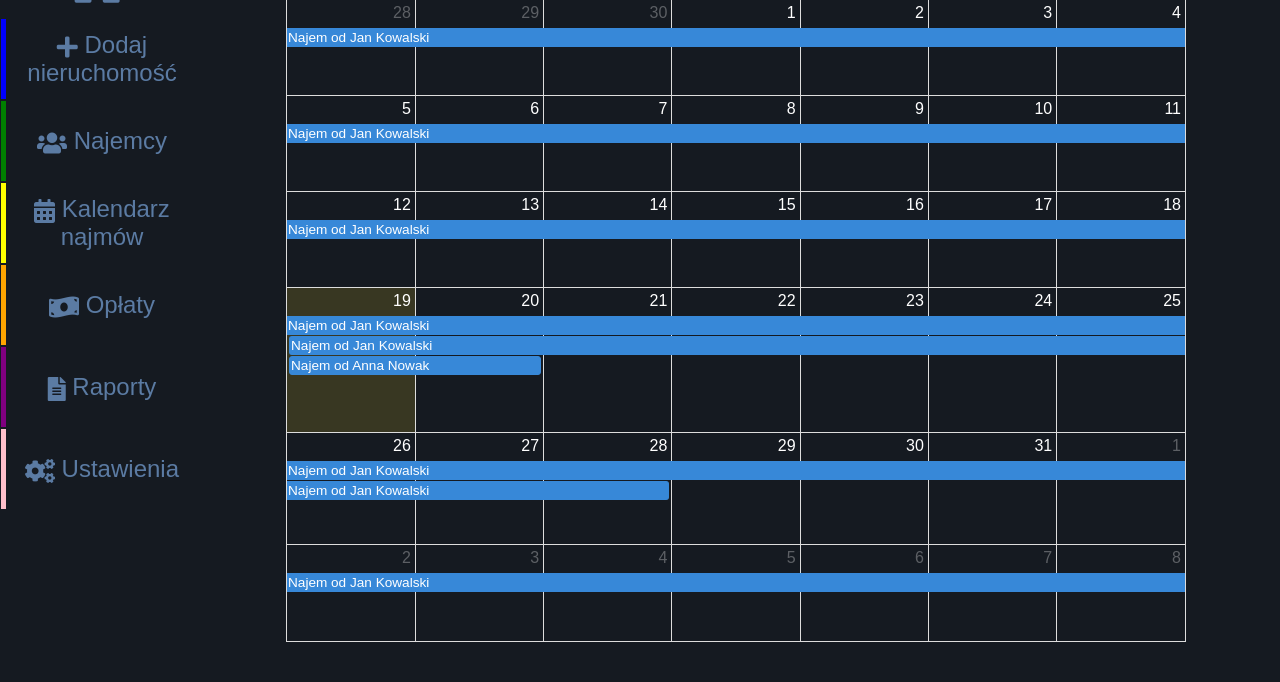
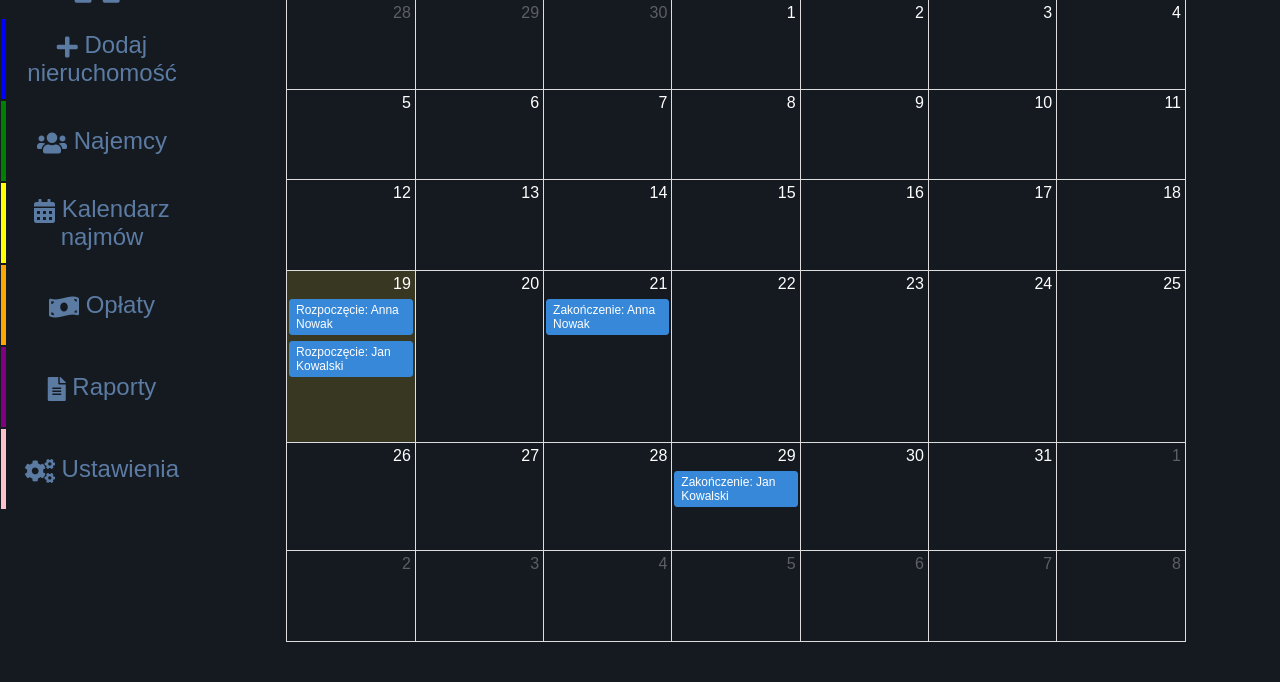
Before and after one commit to GabrielWalak/realestate, a Django app: page /kalendarz/ in a window 1280 px wide. Shown: the part 128-810 px from the top of the page. Run offline with Django 5.2, Linux system fonts and the light colour scheme; data comes from the database, SQL or seed files in the repository; both versions use the stored data as it was after the commit; some libraries are stand-ins or nearby versions.

Commit message:
naprawa kalendarza, usun oplaty
naprawa kalendarza, usun oplaty

```diff
--- a/listings/urls.py
+++ b/listings/urls.py
@@ -17,7 +17,8 @@ urlpatterns = [
     path('zmien_tlo/', views.zmien_tlo, name='zmien_tlo'),
     path('zmien-czcionke/', views.zmien_czcionke, name='zmien_czcionke'),
     path('api/najmy/', views.get_najmy, name='api-najmy'),
-    path('oplaty/', views.lista_oplat, name='lista_oplat')
+    path('oplaty/', views.lista_oplat, name='lista_oplat'),
+    path('usun_oplate/<int:oplata_id>/', views.usun_oplate, name='usun_oplate')
 ]
 
 if settings.DEBUG:
--- a/listings/views.py
+++ b/listings/views.py
@@ -158,20 +158,19 @@ def generate_report(request):
 
 #Tymek 11.05.2024 kalendarz
 
-from django.http import JsonResponse
-from .models import UmowaNajmu
+#from django.http import JsonResponse
+#from .models import UmowaNajmu
+#def get_najmy(request):
+#    najmy = UmowaNajmu.objects.all()
+#    data = [{
+#        'title': f"Najem od {najem.ID_najemcy.Imie} {najem.ID_najemcy.Nazwisko}",
+#        'start': najem.Data_rozpoczecia.strftime('%Y-%m-%d'),
+#        'end': najem.Data_zakonczenia.strftime('%Y-%m-%d')
+#   } for najem in najmy]
+#    return JsonResponse(data, safe=False)
 
-def get_najmy(request):
-    najmy = UmowaNajmu.objects.all()
-    data = [{
-        'title': f"Najem od {najem.ID_najemcy.Imie} {najem.ID_najemcy.Nazwisko}",
-        'start': najem.Data_rozpoczecia.strftime('%Y-%m-%d'),
-        'end': najem.Data_zakonczenia.strftime('%Y-%m-%d')
-    } for najem in najmy]
-    return JsonResponse(data, safe=False)
 
-#Tymek tego samego dnia, lista oplat
-
+#Tymek tego samego dnia(czyli 11.05.2024), lista oplat
 from django.shortcuts import render
 #from .models import Oplata, Najemca
 
@@ -179,3 +178,35 @@ def lista_oplat(request):
     theme = request.session.get('theme', 'dark')
     oplaty = Oplata.objects.select_related('ID_umowy__ID_najemcy').all()  # Zakładając, że istnieje relacja ID_umowy do UmowaNajmu i UmowaNajmu ma relację ID_najemcy do Najemca
     return render(request, 'lista_oplat.html', {'oplaty': oplaty,'theme': theme})
+
+
+#Tymek, 19.05 modyfikacja kalendarza
+from django.http import JsonResponse
+from .models import UmowaNajmu
+
+def get_najmy(request):
+    najmy = UmowaNajmu.objects.all()
+    data = []
+    for najem in najmy:
+        data.append({
+            'title': f"Rozpoczęcie: {najem.ID_najemcy.Imie} {najem.ID_najemcy.Nazwisko}",
+            'start': najem.Data_rozpoczecia.strftime('%Y-%m-%d'),
+            'allDay': True
+        })
+        data.append({
+            'title': f"Zakończenie: {najem.ID_najemcy.Imie} {najem.ID_najemcy.Nazwisko}",
+            'start': najem.Data_zakonczenia.strftime('%Y-%m-%d'),
+            'allDay': True
+        })
+    return JsonResponse(data, safe=False)
+
+#Tymek, ciagle
+from django.shortcuts import render, redirect, get_object_or_404
+from .models import Oplata
+
+def usun_oplate(request, oplata_id):
+    oplata = get_object_or_404(Oplata, pk=oplata_id)
+    if request.method == 'POST':
+        oplata.delete()
+        return redirect('lista_oplat')
+    return render(request, 'lista_oplat.html')
--- a/templates/kalendarz_najmow.html
+++ b/templates/kalendarz_najmow.html
@@ -1,7 +1,4 @@
-<!-- Tymoteusz Wiza, własne style css zdefiniowane w tym pliku
-dodatkowo korzystam z style.css-->
-
-
+<!-- Tymek, ostatnia modyfikacja 19.05.2024-->
 <!DOCTYPE html>
 <html lang="en">
 <head>
@@ -35,7 +32,7 @@ dodatkowo korzystam z style.css-->
     <a href="{% url 'raporty' %}" class="button-6">
         <button><i class="fas fa-file-alt"></i> Raporty</button>
     </a>
-        <a href="{% url 'ustawienia' %}"class="button-7">
+    <a href="{% url 'ustawienia' %}" class="button-7">
         <button><i class="fas fa-cogs"></i> Ustawienia</button>
     </a>
 </div>
@@ -54,30 +51,33 @@ dodatkowo korzystam z style.css-->
     body {
         background-color: #151a21; /* Ciemniejsze tło dla lepszej czytelności białych liter */
     }
+    .fc-event {
+    margin-bottom: 5px; /* Dodaje odstęp między wydarzeniami */
+    padding: 2px 5px; /* Dostosowuje wypełnienie wewnątrz wydarzenia */
+    font-size: 12px;
+    white-space: normal;
+    }
+
 </style>
 
 <div id='calendar'>
     <script>
-
         document.addEventListener('DOMContentLoaded', function() {
             var calendarEl = document.getElementById('calendar');
             var apiUrl = "{% url 'api-najmy' %}";
             var calendar = new FullCalendar.Calendar(calendarEl, {
-                    locale: 'pl', //ustawia kalendarz na j polski
+                locale: 'pl', // Ustawia kalendarz na język polski
                 initialView: 'dayGridMonth', // Wyświetla kalendarz w widoku miesięcznym.
                 events: function(fetchInfo, successCallback, failureCallback) {
                     fetch(apiUrl) // Użyj URL widoku Django
-                                //visualstudio mi podkresla ale nwm czemu, dziala dobrze
                         .then(response => response.json())
                         .then(data => successCallback(data))
                         .catch(error => failureCallback(error));
                 },
-
                 buttonText: {
-                        today: 'Obecny Miesiąc' // Zmiana etykiety przycisku "today" na "Dzisiaj"
+                    today: 'Obecny Miesiąc' // Zmiana etykiety przycisku "today" na "Obecny Miesiąc"
                 }
-
-                } );
+            });
             calendar.render();
         });
     </script>
```
Also changed, not shown: templates/lista_oplat.html (+19 -12 lines), db.sqlite3. Lines whose indentation alone changed are shown as unchanged.
